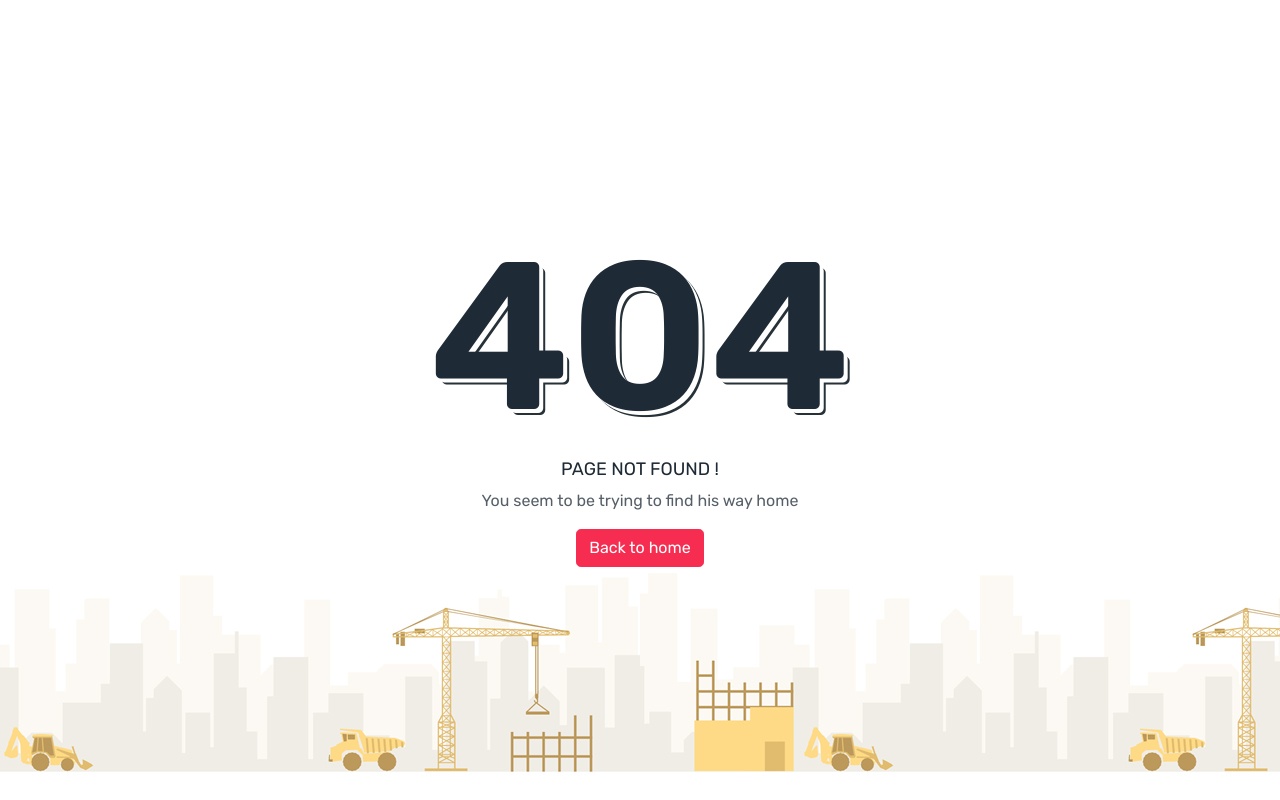
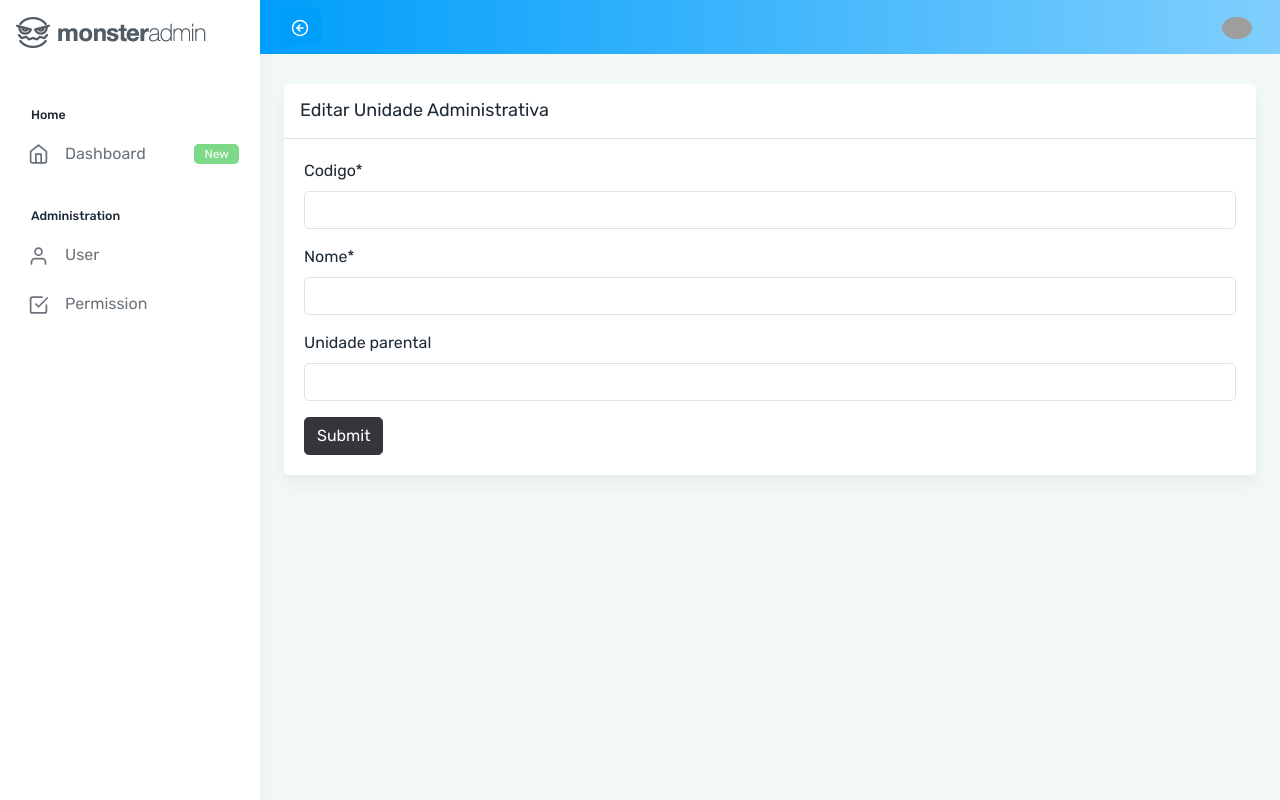
Before and after one commit to AndreLuizSr/pnmp-frontend, a React (Vite) app: page /units/edit/1 in a window 1280 px wide. Before the commit this address led to /auth/404. Built offline with nearby package versions, Linux system fonts and the light colour scheme; no server answers; grey boxes are pictures that could not be loaded.

Commit message:
Fix units create; Units edit

```diff
--- a/src/routes/Router.js
+++ b/src/routes/Router.js
@@ -23,6 +23,7 @@ const Units = Loadable(lazy(() => import("../views/units/Units")))
 const UnitsStates = Loadable(lazy(() => import("../views/units/UnitsStates")))
 const UnitsCity = Loadable(lazy(() => import("../views/units/UnitsCity")))
 const UnitsCreate = Loadable(lazy(() => import("../views/units/UnitsCreate")))
+const UnitsEdit = Loadable(lazy(() => import("../views/units/UnitsEdit")))
 
 /***** Auth Pages ****/
 const Error = Loadable(lazy(() => import("../views/auth/Error")));
@@ -51,6 +52,7 @@ const ThemeRoutes = [
       { path: "/unitsStates", exact: true, element: <UnitsStates /> },
       { path: "/unitsCity", exact: true, element: <UnitsCity /> },
       { path: "/units/create", exact: true, element: <UnitsCreate /> },
+      { path: "/units/edit/:_id", exact: true, element: <UnitsEdit /> },
 
 
       { path: "*", element: <Navigate to="/auth/404" /> },
--- a/src/views/units/UnitsCreate.js
+++ b/src/views/units/UnitsCreate.js
@@ -19,73 +19,59 @@ const UnitsCreate = () => {
 
   const navigate = useNavigate();
   const [code, setCode] = useState('');
-  const [codeError, setCodeError] = useState('');
   const [existingCode, setExistingCode] = useState([]);
   const [name, setName] = useState('');
   const [parent_unit, setParentUnit] = useState('');
-  const [parentUnitError, setParentUnitError] = useState('');
-  const [existingParentUnit, setExistingParentUnit] = useState([]);
   const [errors, setErrors] = useState({});
 
   useEffect(() => {
     axios.get(`http://localhost:3000/units`)
       .then(response => {
         setExistingCode(response.data.map(units => units.code));
-        setExistingParentUnit(response.data.map(units => units.parent_unit));
       })
       .catch(error => {
-        console.error('Erro ao buscar os unidade:', error);
+        console.error('Erro ao buscar as unidades:', error);
       });
+
   }, []);
 
   const codeVerify = (existingCode, currentCode) => {
     return existingCode.includes(currentCode);
   };
-  const parentUnitVerify = (existingParentUnit, currentParentUnit) =>{
-    return existingParentUnit.includes(currentParentUnit);
-  }
 
   const handleSubmit = async (event) => {
     event.preventDefault();
 
     const newErrors = {};
+
+    if (!name.trim()) {
+      newErrors.name = 'Nome inválido';
+    }
+
     if (!code || code.trim() === '' || codeVerify(existingCode, code)) {
-      setCodeError('Codigo é obrigatório ou já existe')
-      return;
-    } else {
-      setCodeError('');
+      newErrors.code = 'Código inválido';
     }
-    if (parent_unit || !parent_unit.trim() === '' || !parentUnitVerify(existingParentUnit, parent_unit)) {
-      setParentUnitError('Unidade Parental não existe!')
-      return;
-    } else {
-      setParentUnitError('');
+
+    if (parent_unit !== "" && !existingCode.includes(parent_unit)) {
+      newErrors.parent_unit = 'Unidade parental inválida';
     }
-    if (!name.trim()) {
-      newErrors.name = 'Nome é obrigatorio!';
-    }
+
     if (Object.keys(newErrors).length === 0) {
       try {
-        axios.post(`http://localhost:3000/units/`, {
+        const response = await axios.post(`http://localhost:3000/units/`, {
           name,
           code,
           parent_unit,
-        })
-          .then(response => {
-            console.log('Unidade criada com sucesso:', response.data);
-            navigate('/units');
-          })
-          .catch(error => {
-            console.error('Erro ao criar usuário:', error);
-          });
+        });
+        console.log('Unidade criada com sucesso:', response.data);
+        navigate('/units');
       } catch (error) {
-        console.error('Erro ao criar usuário:', error);
+        console.error('Erro ao criar unidade:', error);
       }
     } else {
       setErrors(newErrors);
     }
   };
-
 
   return (
     <Row>
@@ -97,23 +83,23 @@ const UnitsCreate = () => {
           <CardBody>
             <Form onSubmit={handleSubmit}>
               <FormGroup>
-                <Label for="code">Codigo*</Label>
+                <Label for="code">Código*</Label>
                 <Input
                   id="code"
                   name="code"
-                  type="string"
+                  type="text"
                   value={code}
                   onChange={(e) => setCode(e.target.value)}
-                  invalid={!!codeError}
+                  invalid={!!errors.code}
                 />
-                {codeError && <FormFeedback>{codeError}</FormFeedback>}
+                {errors.code && <FormFeedback>{errors.code}</FormFeedback>}
               </FormGroup>
               <FormGroup>
                 <Label for="name">Nome*</Label>
                 <Input
                   id="name"
                   name="name"
-                  type="string"
+                  type="text"
                   value={name}
                   onChange={(e) => setName(e.target.value)}
                   invalid={!!errors.name}
@@ -125,15 +111,14 @@ const UnitsCreate = () => {
                 <Input
                   id="parentUnit"
                   name="parentUnit"
-                  type="string"
+                  type="text"
                   value={parent_unit}
-                  onChange={(e)=> setParentUnit(e.target.value)}
-                  invalid={!!parentUnitError}
+                  onChange={(e) => setParentUnit(e.target.value)}
+                  invalid={!!errors.parent_unit}
                 />
-                 {parentUnitError && <FormFeedback>{parentUnitError}</FormFeedback>}
+                {errors.parent_unit && <FormFeedback>{errors.parent_unit}</FormFeedback>}
               </FormGroup>
-
-              <Button>Submit</Button>
+              <Button type="submit">Submit</Button>
             </Form>
           </CardBody>
         </Card>
@@ -141,4 +126,5 @@ const UnitsCreate = () => {
     </Row>
   );
 }
+
 export default UnitsCreate;
--- a/src/views/units/UnitsEdit.js
+++ b/src/views/units/UnitsEdit.js
@@ -1,3 +1,6 @@
+import axios from 'axios';
+import { useState, useEffect } from 'react';
+import { useParams, useNavigate } from 'react-router-dom';
 import {
   Card,
   Row,
@@ -9,10 +12,82 @@ import {
   FormGroup,
   Label,
   Input,
+  FormFeedback
 } from 'reactstrap';
 
 const UnitsEdit = () => {
-    return(
+
+  const { _id } = useParams();
+  const navigate = useNavigate();
+  const [code, setCode] = useState('');
+  const [originalCode, setOriginalCode] = useState('');
+  const [existingCode, setExistingCode] = useState([]);
+  const [name, setName] = useState('');
+  const [parent_unit, setParentUnit] = useState('');
+  const [errors, setErrors] = useState({});
+
+  useEffect(() => {
+    axios.get(`http://localhost:3000/units`)
+      .then(response => {
+        setExistingCode(response.data.map(units => units.code));
+      })
+      .catch(error => {
+        console.error('Erro ao buscar os unidade:', error);
+      });
+    axios.get(`http://localhost:3000/units/${_id}`)
+      .then(response => {
+        const { code, name, parent_unit } = response.data;
+        setCode(code);
+        setOriginalCode(code);
+        setName(name);
+        setParentUnit(parent_unit);
+      })
+      .catch(error => {
+        console.error('Erro ao buscar dados do Unidades:', error);
+      });
+  }, [_id]);
+
+  const codeVerify = (existingCode, currentCode, originalCode) => {
+    return existingCode.includes(currentCode) && currentCode !== originalCode;
+  };
+  const parentVerify = () => {
+    return parent_unit !== originalCode || parent_unit === "";
+  };
+
+
+  const handleSubmit = async (event) => {
+    event.preventDefault();
+
+    const newErrors = {};
+    if (!code || code.trim() === '' || codeVerify(existingCode, code, originalCode)) {
+      newErrors.code = 'Código inválido';
+    }
+    if (parent_unit && parentVerify() || codeVerify(existingCode, code, originalCode)) {
+      newErrors.parent_unit = 'Unidade inválido';
+    }
+    if (!name.trim()) {
+      newErrors.name = 'Nome inválido';
+    }
+    if (Object.keys(newErrors).length === 0) {
+      try {
+        const response = await axios.put(`http://localhost:3000/units/${_id}`, {
+          code,
+          name,
+          parent_unit
+        });
+
+        console.log('Unit updated successfully:', response.data);
+        navigate('/units');
+      } catch (error) {
+        console.error('Error updating unit:', error);
+      }
+    } else {
+      setErrors(newErrors);
+    }
+  };
+
+
+  return (
     <Row>
       <Col>
         <Card>
@@ -20,14 +95,18 @@ const UnitsEdit = () => {
             Editar Unidade Administrativa
           </CardTitle>
           <CardBody>
-                <Form>
+            <Form onSubmit={handleSubmit}>
               <FormGroup>
                 <Label for="code">Codigo*</Label>
                 <Input
                   id="code"
                   name="code"
                   type="string"
+                  value={code}
+                  onChange={(e) => setCode(e.target.value)}
+                  invalid={!!errors.code}
                 />
+                {errors.code && <FormFeedback>{errors.code}</FormFeedback>}
               </FormGroup>
               <FormGroup>
                 <Label for="name">Nome*</Label>
@@ -35,7 +114,11 @@ const UnitsEdit = () => {
                   id="name"
                   name="name"
                   type="string"
+                  value={name}
+                  onChange={(e) => setName(e.target.value)}
+                  invalid={!!errors.name}
                 />
+                {errors.name && <FormFeedback>{errors.name}</FormFeedback>}
               </FormGroup>
               <FormGroup>
                 <Label for="parentUnit">Unidade parental</Label>
@@ -43,9 +126,12 @@ const UnitsEdit = () => {
                   id="parentUnit"
                   name="parentUnit"
                   type="string"
+                  value={parent_unit}
+                  onChange={(e) => setParentUnit(e.target.value)}
+                  invalid={!!errors.parent_unit}
                 />
+                {errors.parent_unit && <FormFeedback>{errors.parent_unit}</FormFeedback>}
               </FormGroup>
-
               <Button>Submit</Button>
             </Form>
           </CardBody>
```
Lines whose indentation alone changed are shown as unchanged.
